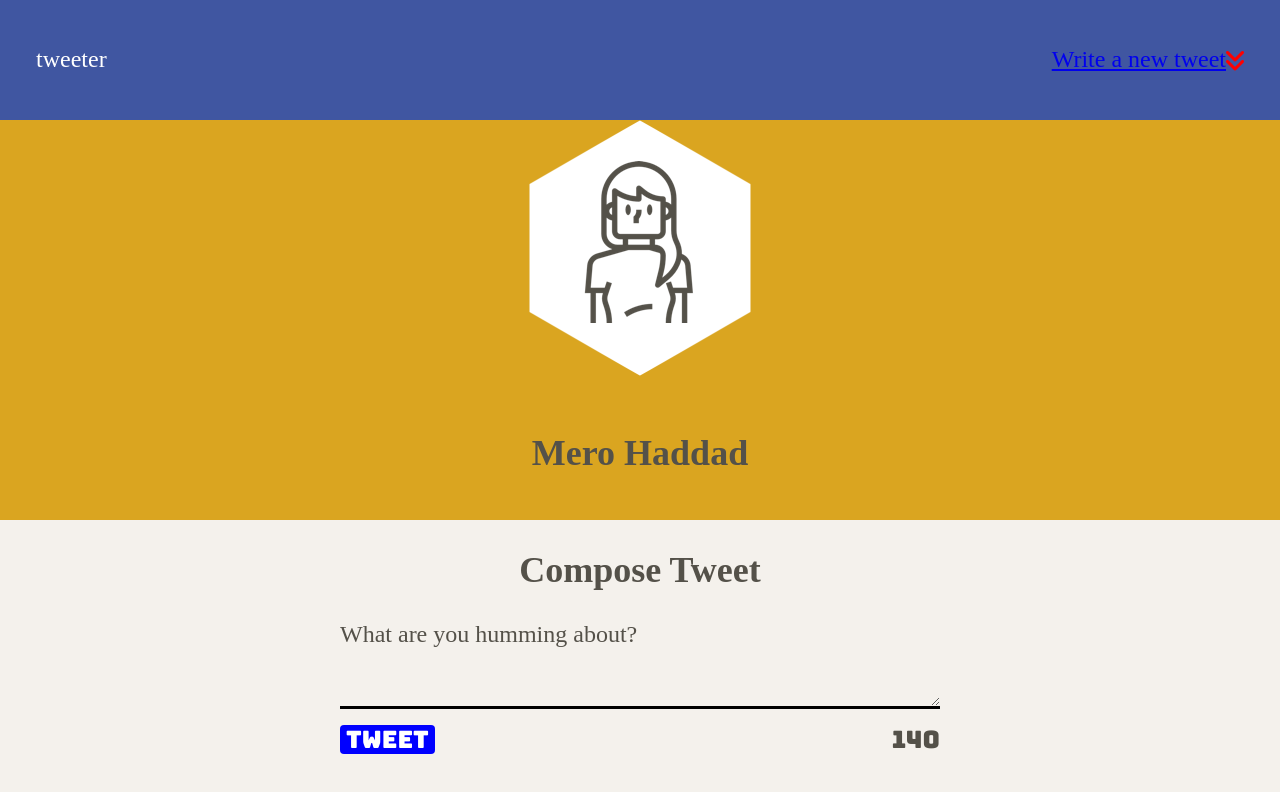
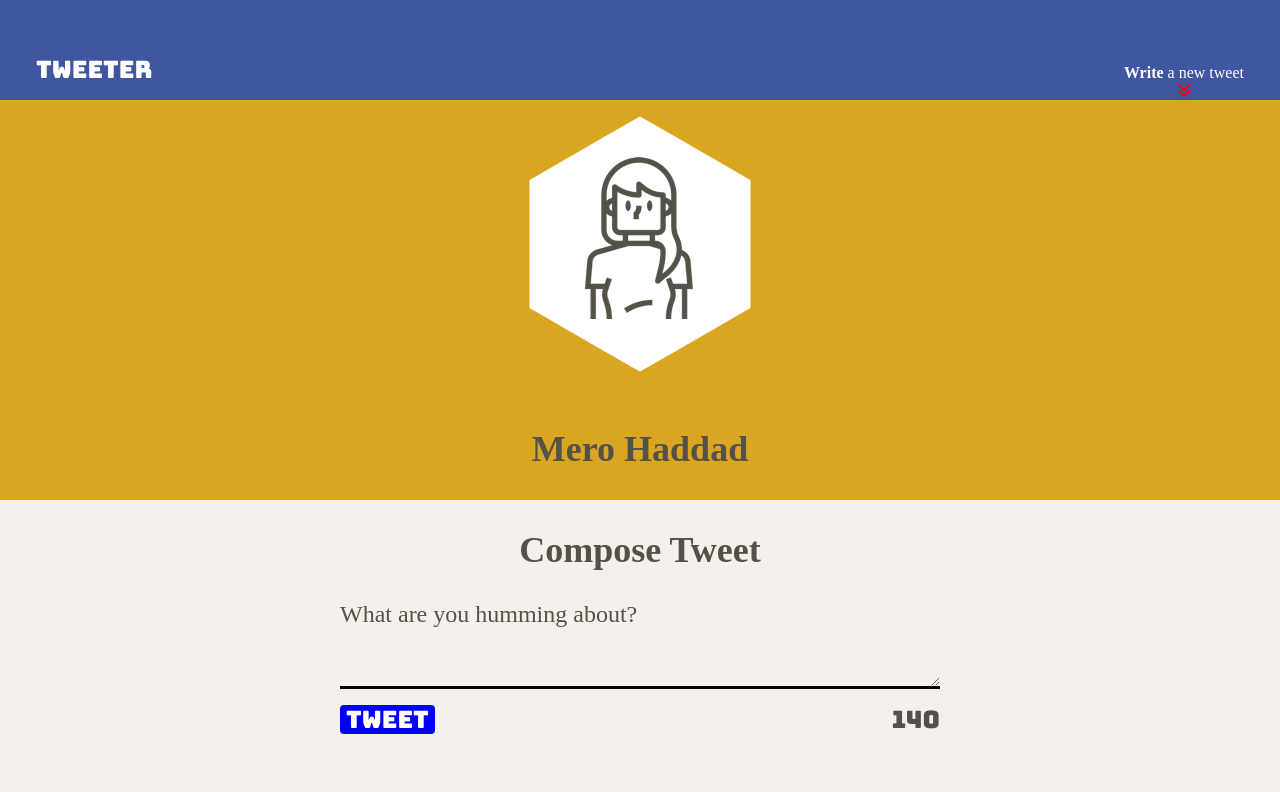
Before and after one commit to ammaralhaddad/twetter, a website: page public/index.html in a window 1280 px wide. Drawn offline with nearby package versions, Linux system fonts and the light colour scheme.

Commit message:
add header and main

```diff
--- a/public/index.html
+++ b/public/index.html
@@ -32,17 +32,11 @@
   <body>
     <!-- Top nav bar (fixed) -->
     <nav>
-      <div>
-      <span class="fonttype">tweeter</span>
-    </div>
-    <div>
-     <div>
-       <a class="textlink" href="#">
-       <span class="newtweet"> Write a new tweet</span>
-      </a>
-     </div>
-     <i class="fas fa-angle-double-down fonts"></i>
-    </div>
+      <span class="logo">tweeter</span>
+      <div class="nav-right">
+        <span><strong>Write</strong> a new tweet</span>
+        <span><i class="fas fa-angle-double-down"></i></span>
+      </div>
     </nav>
 
     <header>
--- a/public/styles/header.css
+++ b/public/styles/header.css
@@ -13,3 +13,9 @@ header div {
 .name {
   color: white;
 }
+
+.adjust {
+ padding-top: 1rem;
+
+
+}
--- a/public/styles/nav.css
+++ b/public/styles/nav.css
@@ -2,7 +2,7 @@ nav {
   display: flex;
   justify-content: space-between;
   align-items: center;
-  height: 120px;
+  height: 100px;
   width: 100vw;
   background-color: #4056A1;
   color: #FFFFFF;
@@ -11,7 +11,7 @@ nav {
 }
 
 .logo {
-  font-size: 3rem;
+  font-size: 1.5rem;
   font-family: 'Bungee', cursive;
   margin-bottom: 1rem;
   align-self: flex-end;
@@ -25,6 +25,6 @@ nav i {
   display: flex;
   flex-direction: column;
   align-items: center;
-  font-size: 1.5rem;
-  margin-top: 2rem;
+  font-size: 1rem;
+  margin-top: 4rem;
 }
```
